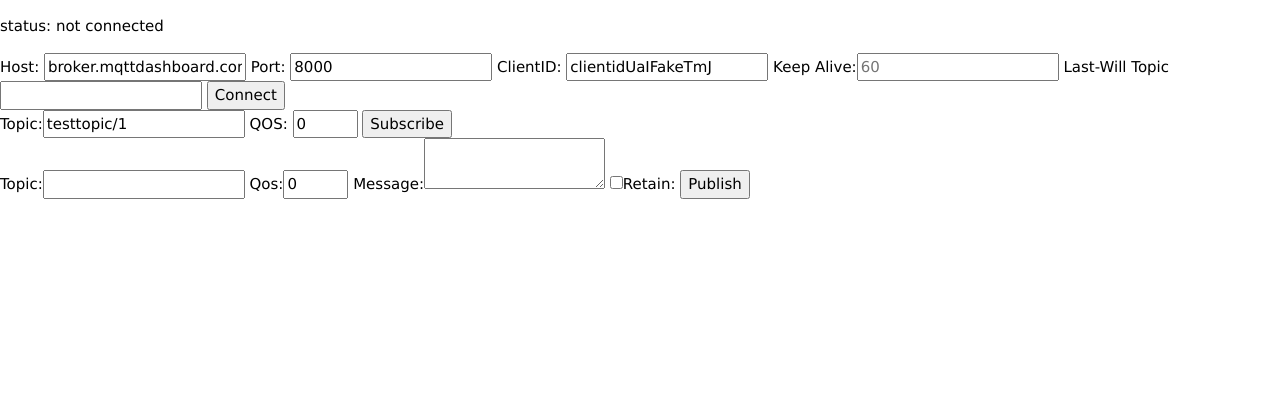
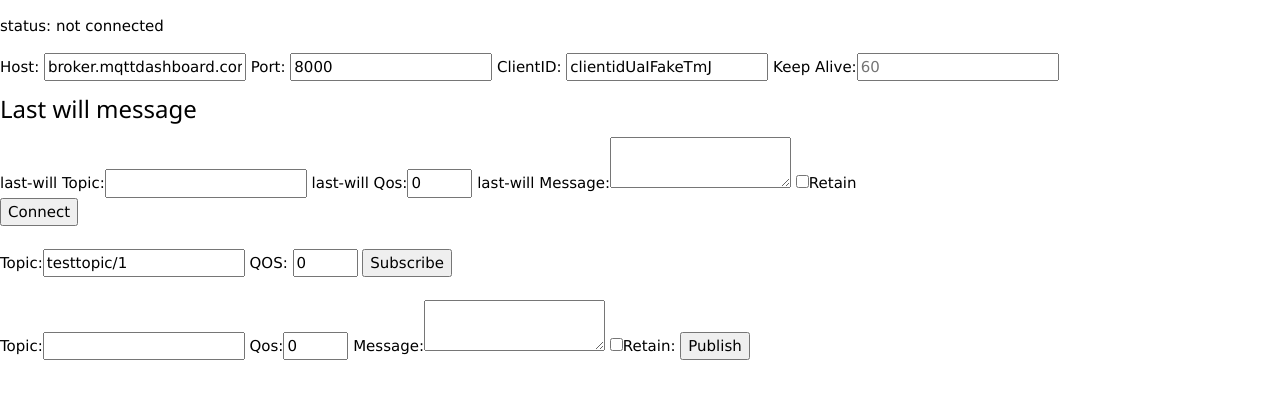
Before and after one commit to hadyelzayady/MQTT_Service, a Flask app: page / in a window 1280 px wide. Shown: the top 399 px of the page. Run offline with Flask 2, Linux system fonts and the light colour scheme; some libraries are stand-ins or nearby versions.

Commit message:
add will message

```diff
--- a/app.py
+++ b/app.py
@@ -9,5 +9,4 @@ def main():
     return render_template("base.html")
 
 if __name__ == '__main__':
-    app.debug=True
     app.run()
--- a/templates/base.html
+++ b/templates/base.html
@@ -11,9 +11,34 @@
         let connected = false;
 
         function Connect() {
-            broker = $("#broker").val();
-            client = new Paho.MQTT.Client(broker, 8000, "clientjs");
-            client.connect({onSuccess: onConnect, onFailure: onFailure});
+            try {
+                broker = $("#broker").val();
+                port = parseInt($("#port").val());
+                clientid = $("#clientid").val();
+                keepalive = parseInt($("#Keepalive").val());
+
+                client = new Paho.MQTT.Client(broker, port, clientid);
+                {#last will message#}
+                topic=$("#topic_lastwill").val().toString();
+                connect_options={
+                    keepAliveInterval: keepalive,
+                    onSuccess: onConnect,
+                    onFailure: onFailure
+                };
+                if(topic !=="")
+                {
+
+                    message = new Paho.MQTT.Message($("#msg_lastwill").val());
+                    message.destinationName =topic;
+                    message.qos = parseInt($("#qos_lastwill").val());
+                    message.retained = $("#retain_lastwill").is(":checked");
+                    connect_options["willMessage"]=message;
+                }
+                client.connect(connect_options);
+            }catch (e) {
+                console.log(e);
+            }
+
         }
 
         function Publish() {
@@ -97,13 +122,13 @@
 
         function onMessageArrived(message) {
             topic = message.destinationName.replace("/", "");
-            now=new Date();
-            day=now.getDay();
-            month=now.getMonth();
-            year=now.getFullYear();
-            hour=now.getHours();
-            minute=now.getMinutes();
-            sec=now.getSeconds();
+            now = new Date();
+            day = now.getDay();
+            month = now.getMonth();
+            year = now.getFullYear();
+            hour = now.getHours();
+            minute = now.getMinutes();
+            sec = now.getSeconds();
             message_element = `<li class=${topic}><div class=\"w3-panel w3-card w3-yellow\"><p> ${message.payloadString }
                 <br><small>Topic:${message.destinationName}<br>qos:${message.qos}<br>retained:${message.retained}</small><br>Time:${year}-${month}-${day} ${hour}:${minute}:${sec}
                 </p></div></li>`;
@@ -131,16 +156,25 @@
     Port: <input id="port" type="number" placeholder="port number" required value="8000">
     ClientID: <input id="clientid" type="text">
     Keep Alive:<input id="Keepalive" type="text" placeholder="60">
-    Last-Will Topic <input id="LW_topic" type="text">
+    <div id="last_will_msg">
+        <h3>Last will message</h3>
+        last-will Topic:<input id="topic_lastwill" type="text">
+        last-will Qos:<input id="qos_lastwill" type="number" min="0" max="2" value="0" required>
+        last-will Message:<textarea id="msg_lastwill"></textarea>
+        <input id="retain_lastwill" type="checkbox">Retain
+    </div>
     <button id="connection_button" onclick="Connect()">Connect</button>
+
 </div>
 <div>
+    <br>
     Topic:<input id="topic_input" type="text" placeholder="topic name" name="topic" required value="testtopic/1">
     QOS: <input id="QOS_sub" type="number" min="0" max="2" value="0" required>
     <button onclick="Subscribe()">Subscribe</button>
 </div>
 <div id="publish">
-    Topic:<input id="topic_pub" type="text" >
+    <br>
+    Topic:<input id="topic_pub" type="text">
     Qos:<input id="qos_pub" type="number" min="0" max="2" value="0" required>
     Message:<textarea id="msg_pub"></textarea>
     <input id="retain_pub" type="checkbox">Retain:
```
